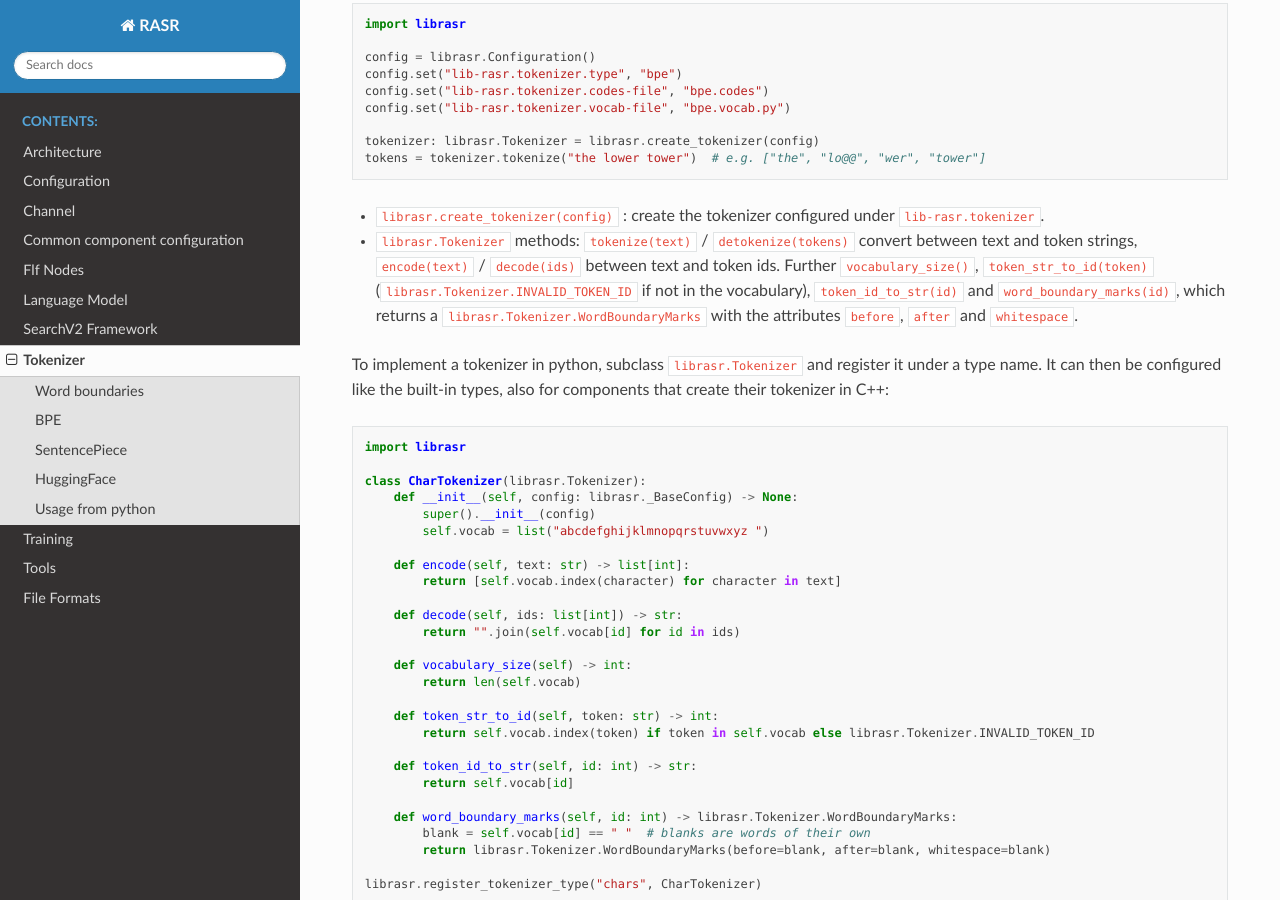
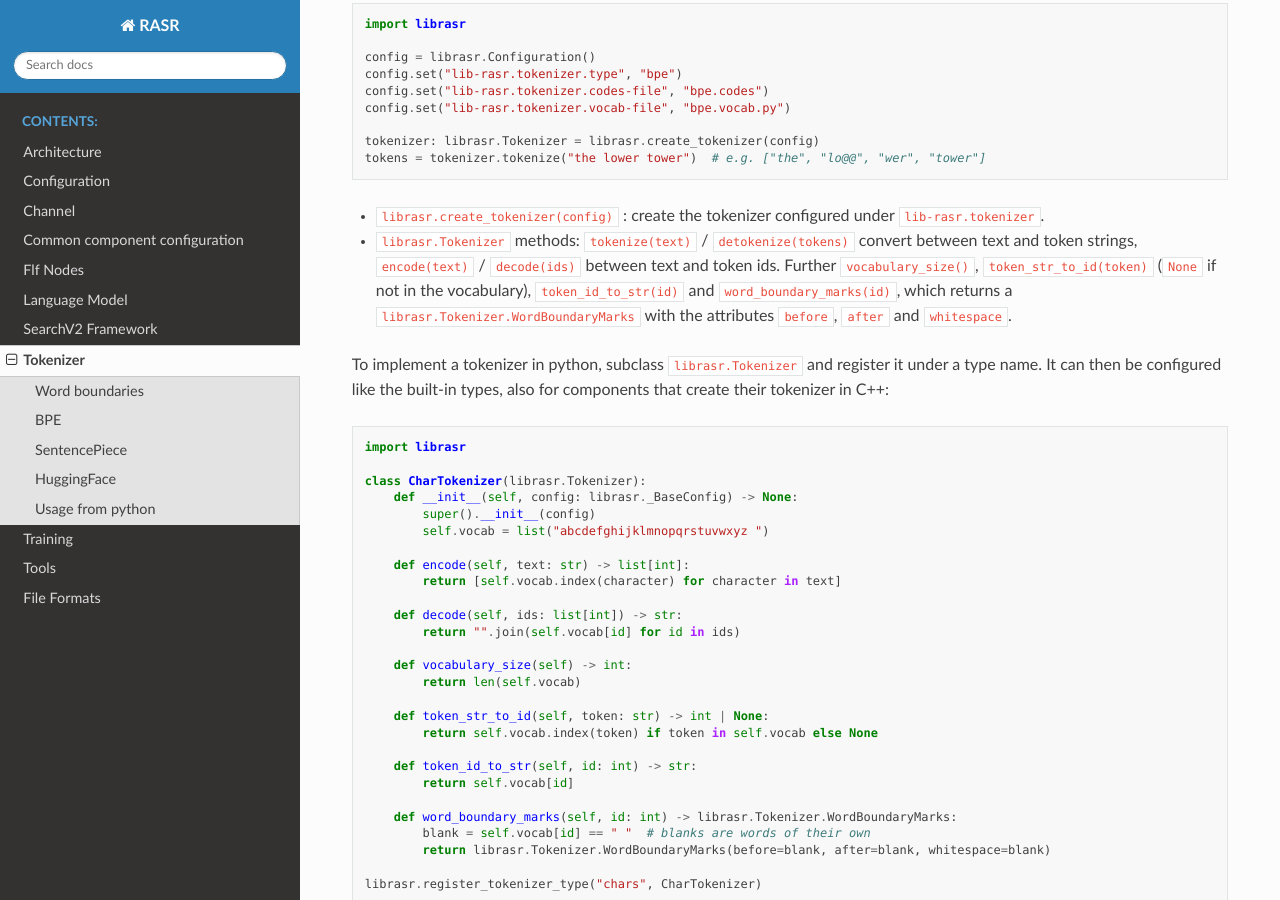
Before and after one commit to rwth-i6/rasr, a Sphinx documentation site: the page built from doc/tokenizer.rst, in a window 1280 px wide and 900 px high, scrolled down 2836 px. Built offline with Sphinx 7.4.7 and the Read the Docs theme 3.1.0, drawn with Linux system fonts in a browser that asks for light colours.

Commit message:
Return None from token_str_to_id for tokens not in the vocabulary
Python implementations of `token_str_to_id` return `None` for tokens that
are not part of the vocabulary, which becomes `NotFound` for C++ callers.
`librasr.Tokenizer.token_str_to_id` returns `None` for `NotFound`. This
replaces the `INVALID_TOKEN_ID` sentinel.

Co-Authored-By: Claude Opus 5.5 <noreply@anthropic.com>

```diff
--- a/doc/tokenizer.rst
+++ b/doc/tokenizer.rst
@@ -130,7 +130,7 @@ Usage from python
 * ``librasr.create_tokenizer(config)`` : create the tokenizer configured under ``lib-rasr.tokenizer``.
 * ``librasr.Tokenizer`` methods: ``tokenize(text)`` / ``detokenize(tokens)`` convert between text and token strings,
   ``encode(text)`` / ``decode(ids)`` between text and token ids. Further ``vocabulary_size()``, ``token_str_to_id(token)``
-  (``librasr.Tokenizer.INVALID_TOKEN_ID`` if not in the vocabulary), ``token_id_to_str(id)`` and ``word_boundary_marks(id)``,
+  (``None`` if not in the vocabulary), ``token_id_to_str(id)`` and ``word_boundary_marks(id)``,
   which returns a ``librasr.Tokenizer.WordBoundaryMarks`` with the attributes ``before``, ``after`` and ``whitespace``.
 
 To implement a tokenizer in python, subclass ``librasr.Tokenizer`` and register it under a type name. It can then be
@@ -154,8 +154,8 @@ configured like the built-in types, also for components that create their tokeni
         def vocabulary_size(self) -> int:
             return len(self.vocab)
 
-        def token_str_to_id(self, token: str) -> int:
-            return self.vocab.index(token) if token in self.vocab else librasr.Tokenizer.INVALID_TOKEN_ID
+        def token_str_to_id(self, token: str) -> int | None:
+            return self.vocab.index(token) if token in self.vocab else None
 
         def token_id_to_str(self, id: int) -> str:
             return self.vocab[id]
```
Also changed, not shown: 4 other files.
